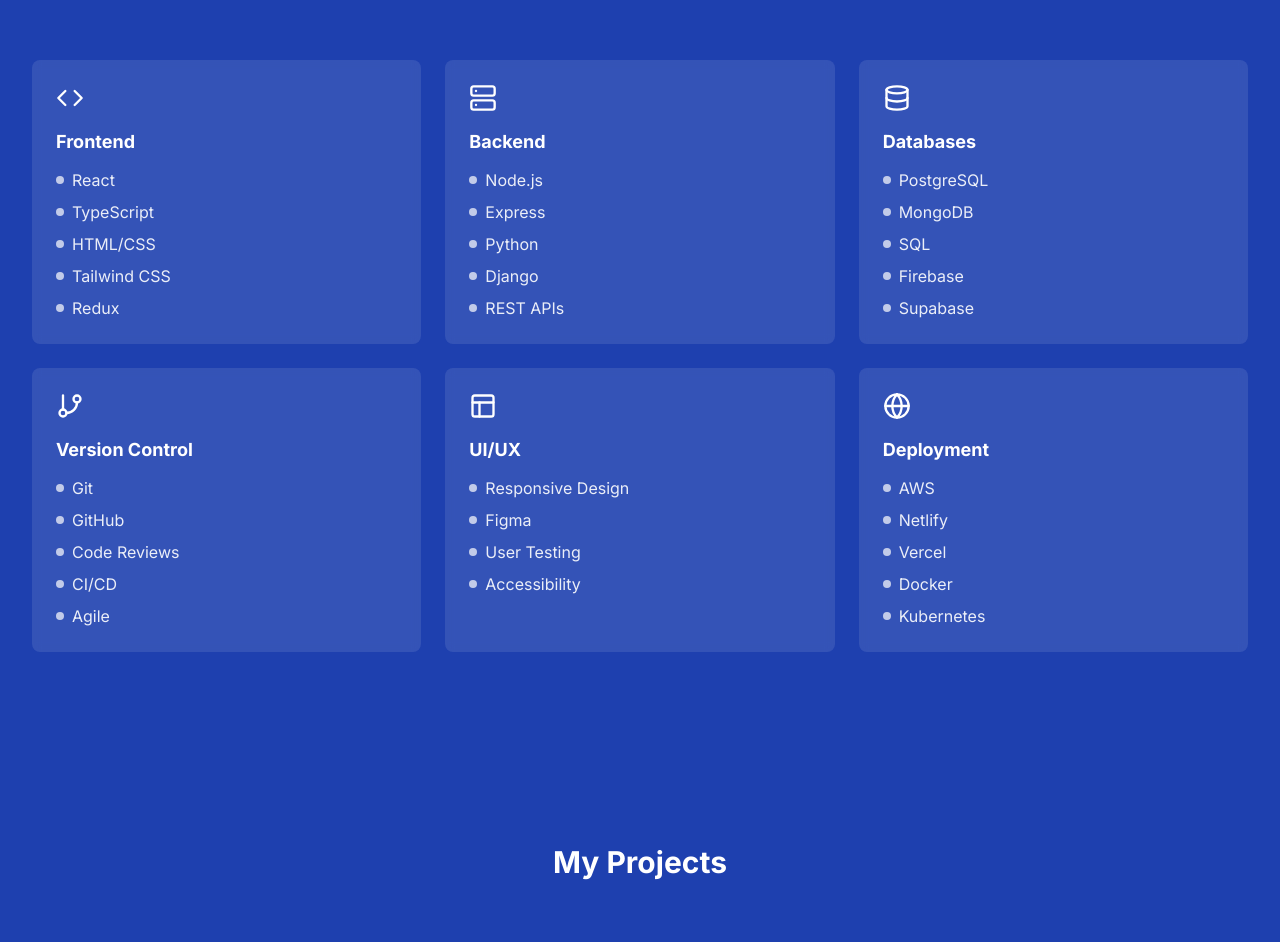
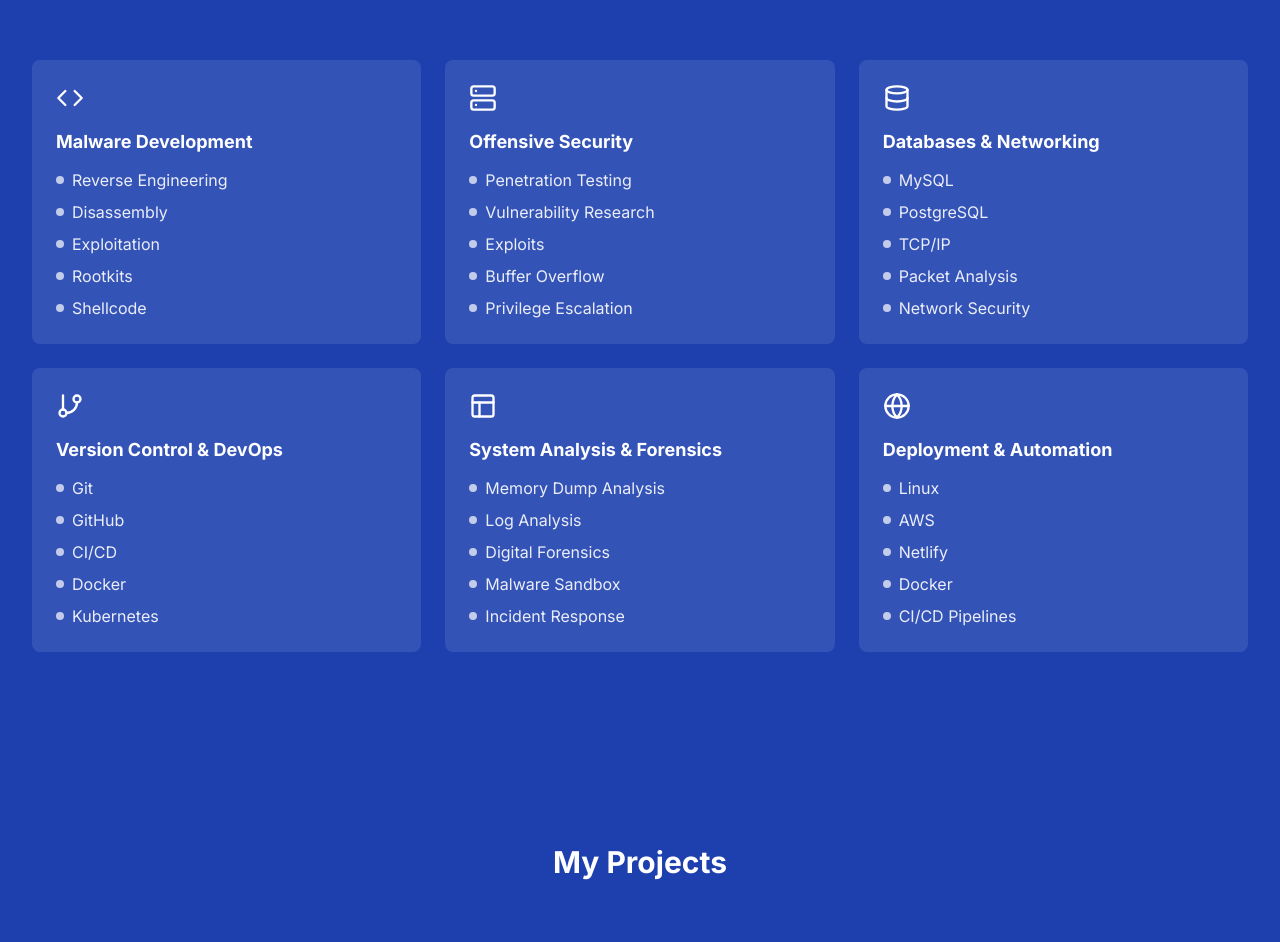
Before and after one commit to hippopillow/personalwebsite, a React (Vite) app: page / in a window 1280 px wide. Shown: the part 1740-2682 px from the top of the page. Built offline with nearby package versions, Linux system fonts and the light colour scheme.

Commit message:
Update Skills.tsx

```diff
--- a/src/components/Skills.tsx
+++ b/src/components/Skills.tsx
@@ -30,38 +30,38 @@
   const skillCategories = [
     {
       icon: Code,
-      title: "Frontend",
-      skills: ["React", "TypeScript", "HTML/CSS", "Tailwind CSS", "Redux"]
+      title: "Malware Development",
+      skills: ["Reverse Engineering", "Disassembly", "Exploitation", "Rootkits", "Shellcode"]
     },
     {
       icon: Server,
-      title: "Backend",
-      skills: ["Node.js", "Express", "Python", "Django", "REST APIs"]
+      title: "Offensive Security",
+      skills: ["Penetration Testing", "Vulnerability Research", "Exploits", "Buffer Overflow", "Privilege Escalation"]
     },
     {
       icon: Database,
-      title: "Databases",
-      skills: ["PostgreSQL", "MongoDB", "SQL", "Firebase", "Supabase"]
+      title: "Databases & Networking",
+      skills: ["MySQL", "PostgreSQL", "TCP/IP", "Packet Analysis", "Network Security"]
     },
     {
       icon: GitBranch,
-      title: "Version Control",
-      skills: ["Git", "GitHub", "Code Reviews", "CI/CD", "Agile"]
+      title: "Version Control & DevOps",
+      skills: ["Git", "GitHub", "CI/CD", "Docker", "Kubernetes"]
     },
     {
       icon: Layout,
-      title: "UI/UX",
-      skills: ["Responsive Design", "Figma", "User Testing", "Accessibility"]
+      title: "System Analysis & Forensics",
+      skills: ["Memory Dump Analysis", "Log Analysis", "Digital Forensics", "Malware Sandbox", "Incident Response"]
     },
     {
       icon: Globe,
-      title: "Deployment",
-      skills: ["AWS", "Netlify", "Vercel", "Docker", "Kubernetes"]
+      title: "Deployment & Automation",
+      skills: ["Linux", "AWS", "Netlify", "Docker", "CI/CD Pipelines"]
     }
   ];
 
   return (
-    <section id="skills" className="py-24">
+    <section id="skills" className="py-24 bg-royal-blue">
       <div className="container mx-auto px-4 sm:px-6 lg:px-8">
         <h2 className="text-3xl font-bold text-center mb-16 text-white">Skills & Expertise</h2>
 
```
